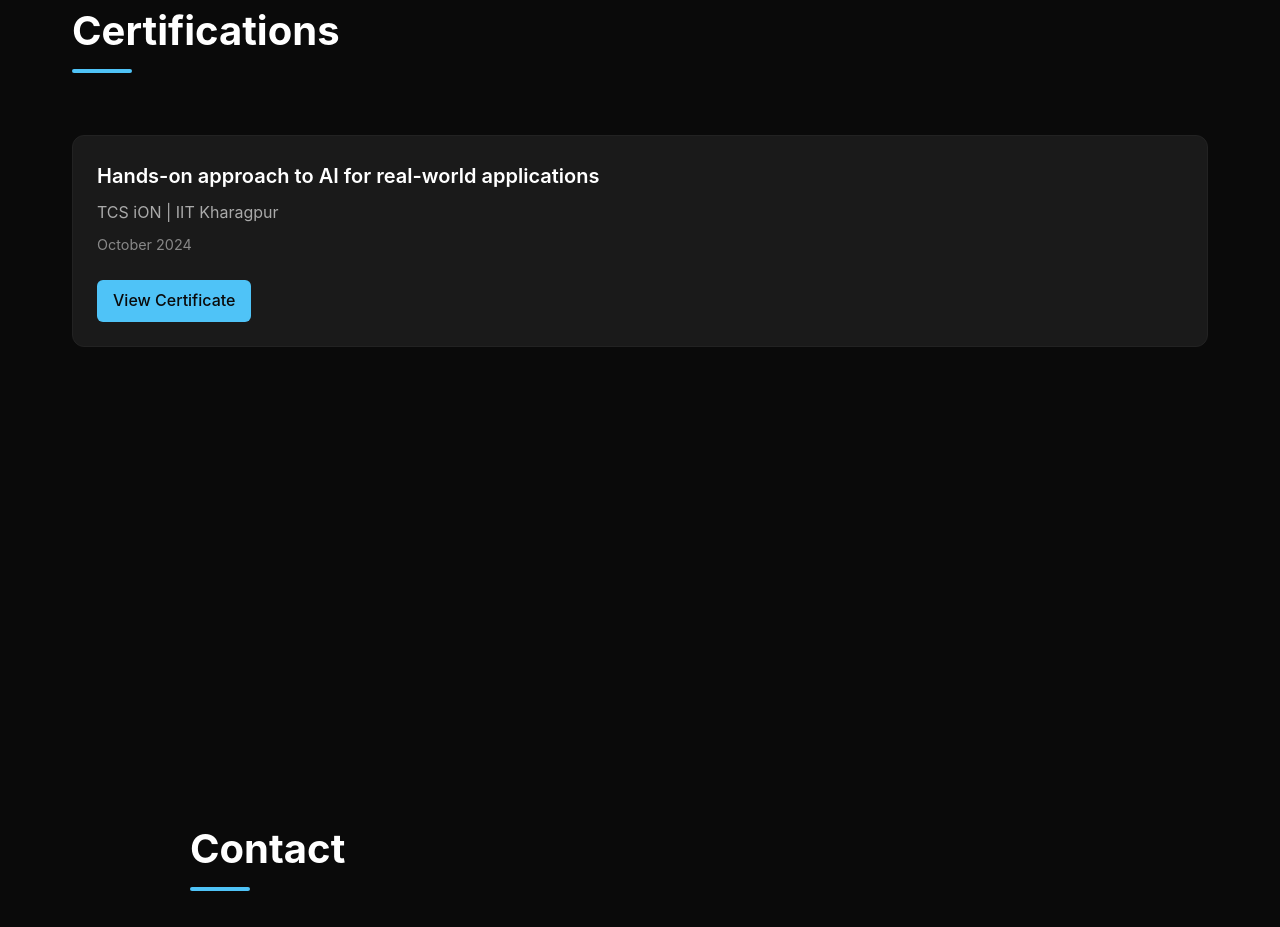
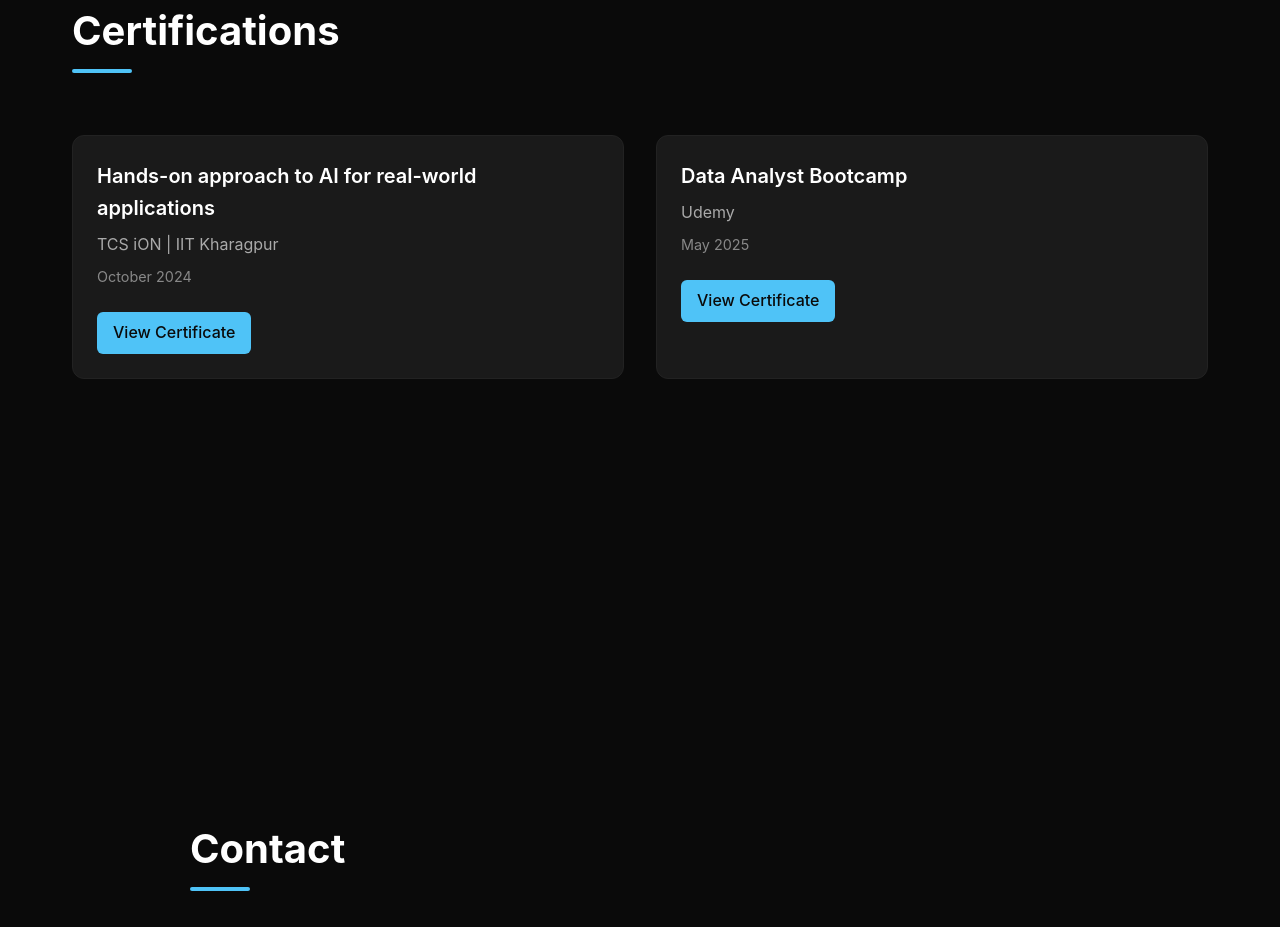
Before and after one commit to tejaskotekar04/portfolio, a React (Create React App) app: page / in a window 1280 px wide. Shown: the part 3940-4867 px from the top of the page. Built offline with nearby package versions, Linux system fonts and the light colour scheme.

Commit message:
data analyst

```diff
--- a/src/pages/Certifications/Certifications.js
+++ b/src/pages/Certifications/Certifications.js
@@ -9,6 +9,12 @@ function Certifications() {
             certificateId: '241911Y2378', // Optional
             link: 'https://drive.google.com/file/d/1WIHRGr-AIAx_csSwgWchzhx9SFRQJndB/view?usp=sharing', // Optional
         },
+        {
+            name: 'Data Analyst Bootcamp',
+            issuer: 'Udemy',
+            date: 'May 2025',
+            link: 'https://drive.google.com/file/d/1A2zgQ-n-SfNqAZbKD8rSvPn-DG9kprJ6/view?usp=sharing', // Optional
+        }
         // Add more certifications here
     ];
 
```
